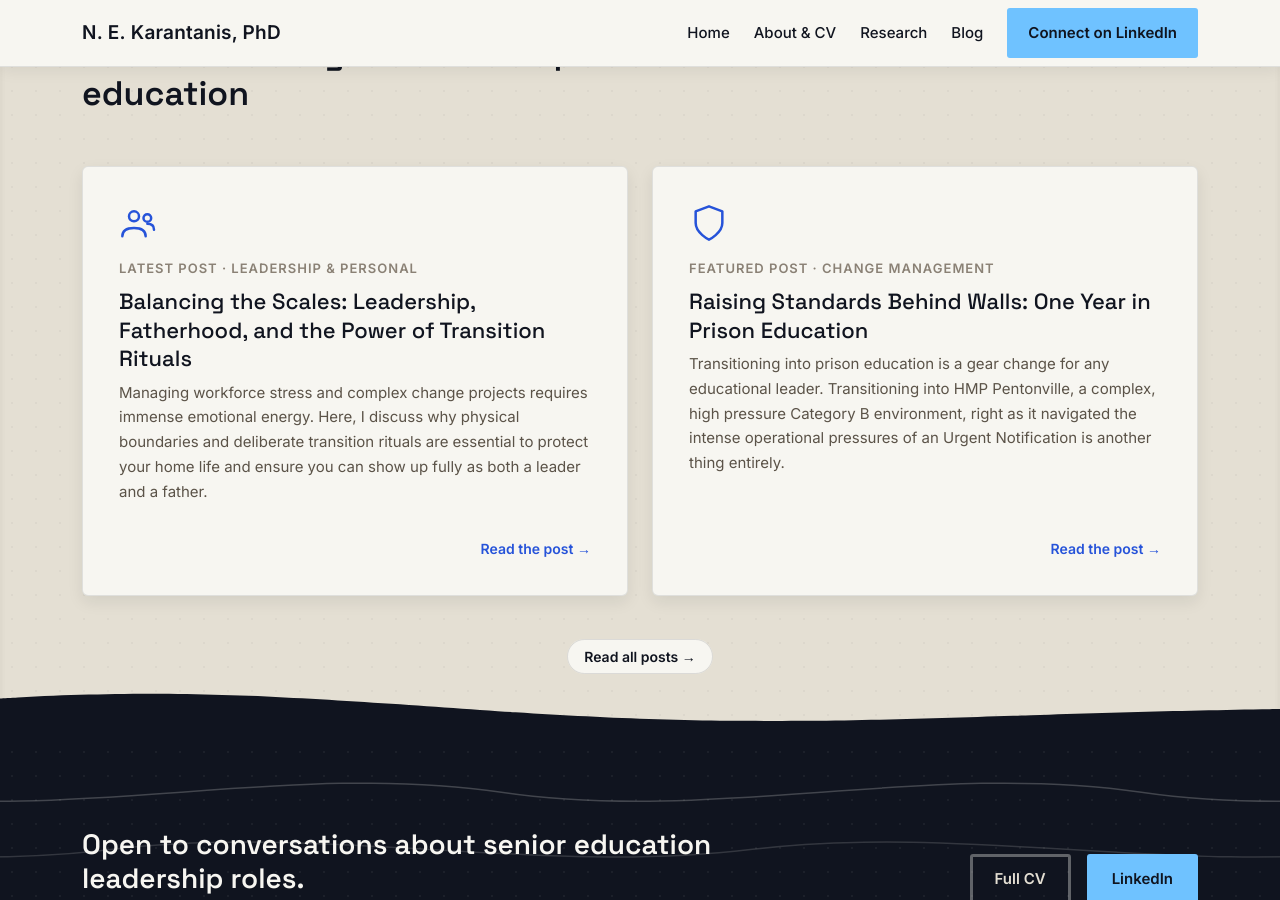
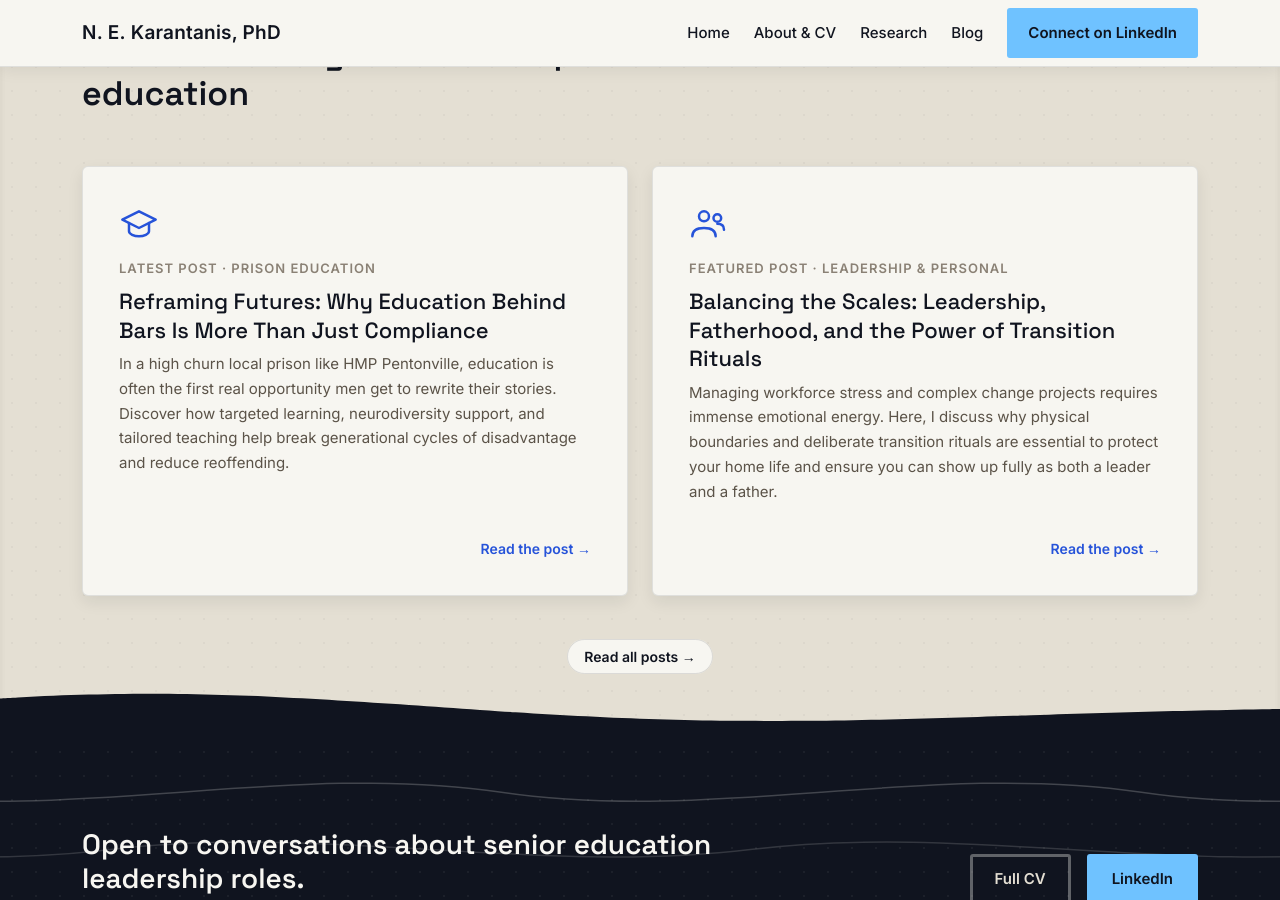
Before and after one commit to Eneekay/nekarantanis, a Jekyll site: the page built from index.html, in a window 1280 px wide and 900 px high, scrolled down 3522 px. Built offline with Jekyll 4.4.1, drawn with Linux system fonts in a browser that asks for light colours; part of the change alters nothing that is shown.

Commit message:
Publish "Reframing Futures" and normalise tag capitalisation
Adds the new prison education post and fixes inconsistent
lowercase/PascalCase tags on the two prior 2026 posts to match the
site's Title Case tag convention.

```diff
--- a/_posts/2026-07-16-raising-standards-behind-walls-one-year-in-prison-education.md
+++ b/_posts/2026-07-16-raising-standards-behind-walls-one-year-in-prison-education.md
@@ -9,9 +9,9 @@ summary: Transitioning into prison education is a gear change for any
   pressure Category B environment, right as it navigated the intense operational
   pressures of an Urgent Notification is another thing entirely.
 tags:
-  - prisoneducation
-  - changemanagement
-  - personalisation
+  - Prison Education
+  - Change Management
+  - Personalisation
 ---
 Transitioning into prison education is a gear change for any educational leader. Transitioning into HMP Pentonville, a complex, high pressure Category B environment, right as it navigated the intense operational pressures of an Urgent Notification is another thing entirely.
 
--- a/_posts/2026-07-20-balancing-the-scales-leadership-fatherhood-and-the-power-of-transition-rituals.md
+++ b/_posts/2026-07-20-balancing-the-scales-leadership-fatherhood-and-the-power-of-transition-rituals.md
@@ -12,7 +12,7 @@ summary: Managing workforce stress and complex change projects requires immense
 tags:
   - Leadership
   - Fatherhood
-  - ChangeManagement
+  - Change Management
   - Wellbeing
   - Resilience
 ---
--- /dev/null
+++ b/_posts/2026-07-22-reframing-futures-why-education-behind-bars-is-more-than-just-compliance.md
@@ -0,0 +1,35 @@
+---
+title: "Reframing Futures: Why Education Behind Bars Is More Than Just
+  Compliance"
+date: 2026-07-22
+featured: false
+category: Prison Education
+icon: cap
+summary: In a high churn local prison like HMP Pentonville, education is often
+  the first real opportunity men get to rewrite their stories. Discover how
+  targeted learning, neurodiversity support, and tailored teaching help break
+  generational cycles of disadvantage and reduce reoffending.
+tags:
+  - Prison Education
+  - Rehabilitation
+  - Neurodiversity
+  - Social Mobility
+  - Quality Improvement
+---
+In a high churn, local remand prison like HMP Pentonville, the demographic tells a stark story.
+
+With a small static population, the vast majority of men pass through our gates in a matter of weeks or months. Around 70% of the men arriving in custody have not achieved functional English or Maths qualifications at GCSE level.
+
+This statistic is rarely the result of a lack of capability. Instead, it reflects lives shaped by systemic disadvantage and social environments where crime was woven into the normality of daily existence.
+
+For many of these men, formal schooling represents frustration and failure. At least 30% are identified as needing additional learning support, reflecting a large neurodivergent population, whose needs went unrecognised or unsupported in the mainstream system. Plagued by early exclusions, an absence of targeted help, and social circles where academic success held no currency, education became something to avoid rather than pursue.
+
+The prison environment itself introduces further hurdles. Unpredictable movement, security constraints, and wing regimes regularly threaten classroom continuity. Yet, despite these structural friction points, education and purposeful activity remain the most effective tools we have to interrupt generational cycles of crime.
+
+Rebuilding an engaging learning environment behind bars requires a fundamental departure from traditional classroom models. It demands highly personalised learning and dedicated, targeted support. We have to show men who have been written off by society that they are capable of achieving recognised qualifications. When teaching adapts to individual neurodivergent needs rather than forcing compliance to a single template, the response is immediate and transformative.
+
+The broader evidence supporting this approach is overwhelming. Joint research published by the Ministry of Justice and the Department for Education demonstrates that prisoners who participate in education have a 34% reoffending rate after release, compared to 43% for those who do not engage in learning. That 9 percentage point drop represents thousands of lives redirected and hundreds of potential victims spared.
+
+> Education in custody is not about passive time served. It is about equipping a forgotten population with the tools to build a different identity.
+
+The work happening in prison classrooms goes far beyond passing modules or gaining certificates. It gives men a renewed sense of purpose and a genuine alternative to crime. By delivering meaningful education under challenging operational conditions, we are not just helping individuals rebuild their lives. We are directly improving outcomes for their families, supporting safer communities, and contributing to a safer nation.
```
